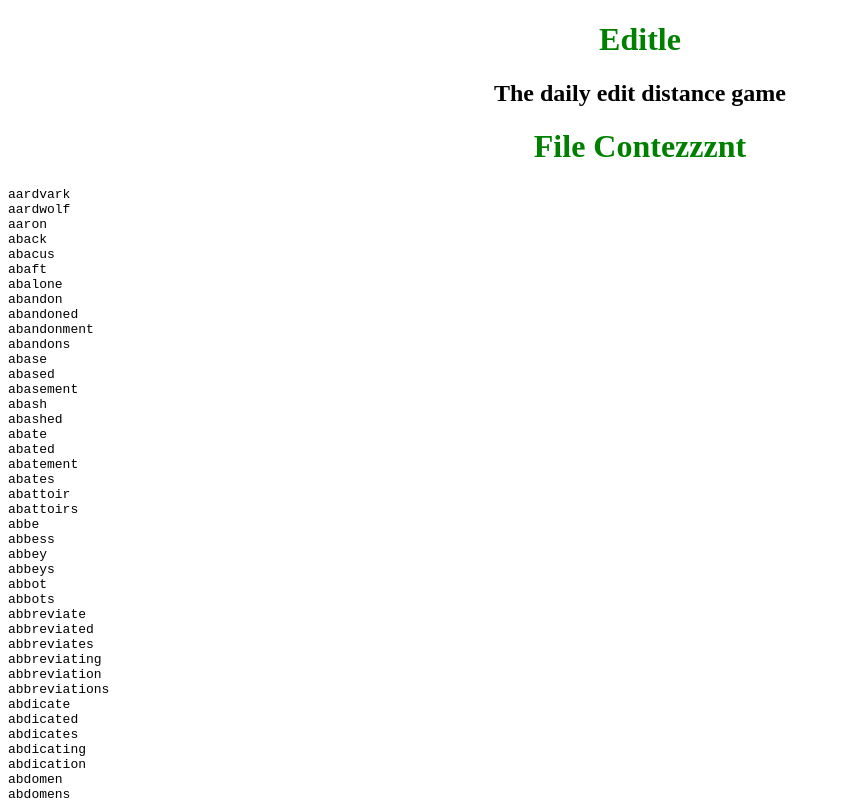
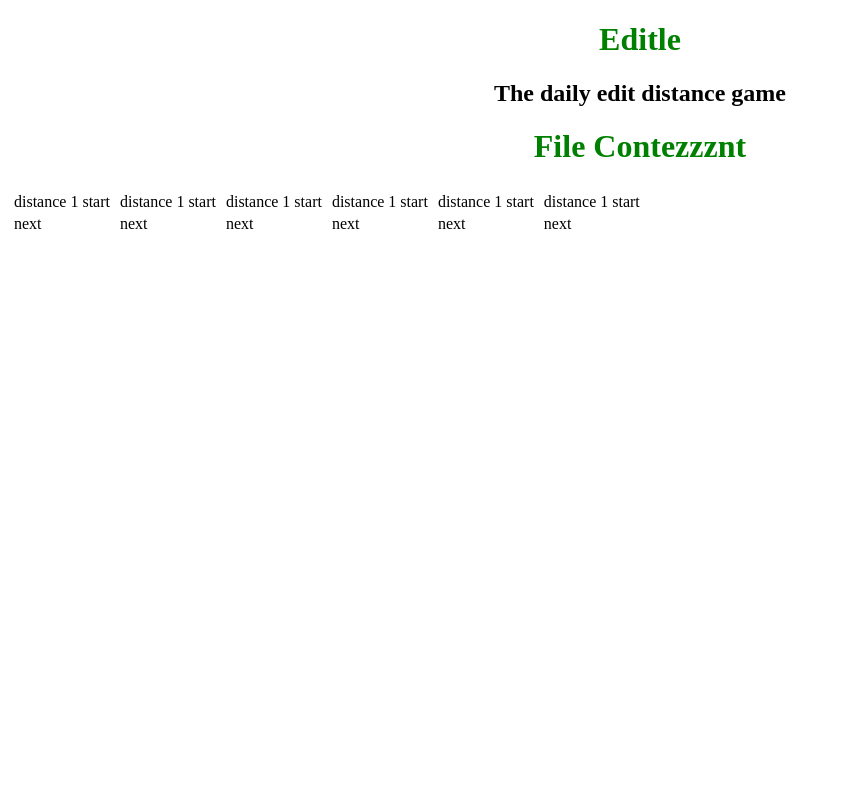
Before and after one commit to bsnyder2/editle, a Next.js app: page / in a window 1280 px wide. Shown: the top 800 px of the page, without its empty margins (0-841 px from the left). Built offline with nearby package versions, Linux system fonts and the light colour scheme.

Commit message:
Table of tables

```diff
--- a/src/app/components/ReadFile.tsx
+++ b/src/app/components/ReadFile.tsx
@@ -2,6 +2,9 @@
 import React, { useState, useEffect } from 'react';
 
 const ALPHABET = "abcdefghijklmnopqrstuvwxyz".split('');
+
+let dist1: string[];
+let dist2: string[][];
 
 const stepLevenshtein = (word: string, startWord: string, words5: string[]) => {
     const subWords : string[] = [];
@@ -33,12 +36,12 @@ const generateSolution = (words: string[]) => {
         console.log("Bad, selecting new word");
     }
 
-    const dist1 = stepLevenshtein(startWord, startWord, words5);
+    dist1 = stepLevenshtein(startWord, startWord, words5);
     const dist2raw = dist1.map((dist1word) => {
         return stepLevenshtein(dist1word, startWord, words5);
     })
     // For distance 2, remove all words found in distance 1
-    const dist2: string[][] = [];
+    dist2 = [];
     dist2raw.forEach((branch) => {
         const branchFix = branch.filter((word) => !dist1.includes(word));
         dist2.push(branchFix);
@@ -46,8 +49,35 @@ const generateSolution = (words: string[]) => {
 
     console.log("DISTANCE 1", dist1);
     console.log("DISTANCE 2", dist2);
+
+    // for each distance 1 word: add 1 table
 };
 
+function SubTable() {
+    return (<table>
+        <tbody>
+            <tr>
+                <td>distance 1 start</td>
+            </tr>
+            <tr>
+                <td>next</td>
+            </tr>
+        </tbody>
+    </table>)
+}
+
+// Table component- conditionally render # tables within 1 table, depending on # words in dist1
+function WordsTable() {
+    return (
+        <table>
+            <tbody>
+                <tr>
+                    {Array(6).fill(<td><SubTable /></td>)}
+                </tr>
+            </tbody>
+        </table>
+    )
+}
 
 const ReadFile: React.FC = () => {
   const [content, setContent] = useState<string | null>(null);
@@ -70,12 +100,13 @@ const ReadFile: React.FC = () => {
   return (
     <div>
       <h1>File Contezzznt</h1>
-      {/* If content exists, display; otherwise display loading */}
+      {/* If content exists, display; otherwise display loading
       {content ? (
         <pre>{content}</pre>
       ) : (
         <p>Loading...</p>
-      )}
+      )} */}
+      <WordsTable />
     </div>
   );
 };
```
